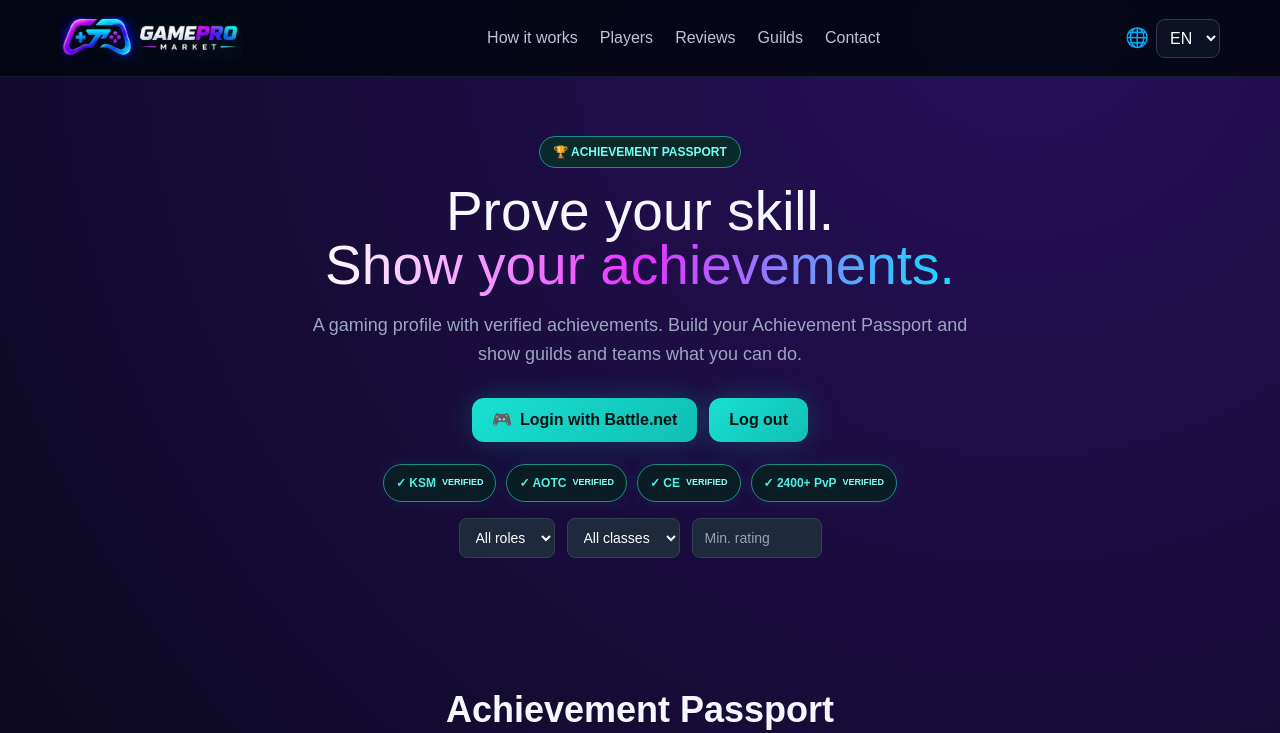
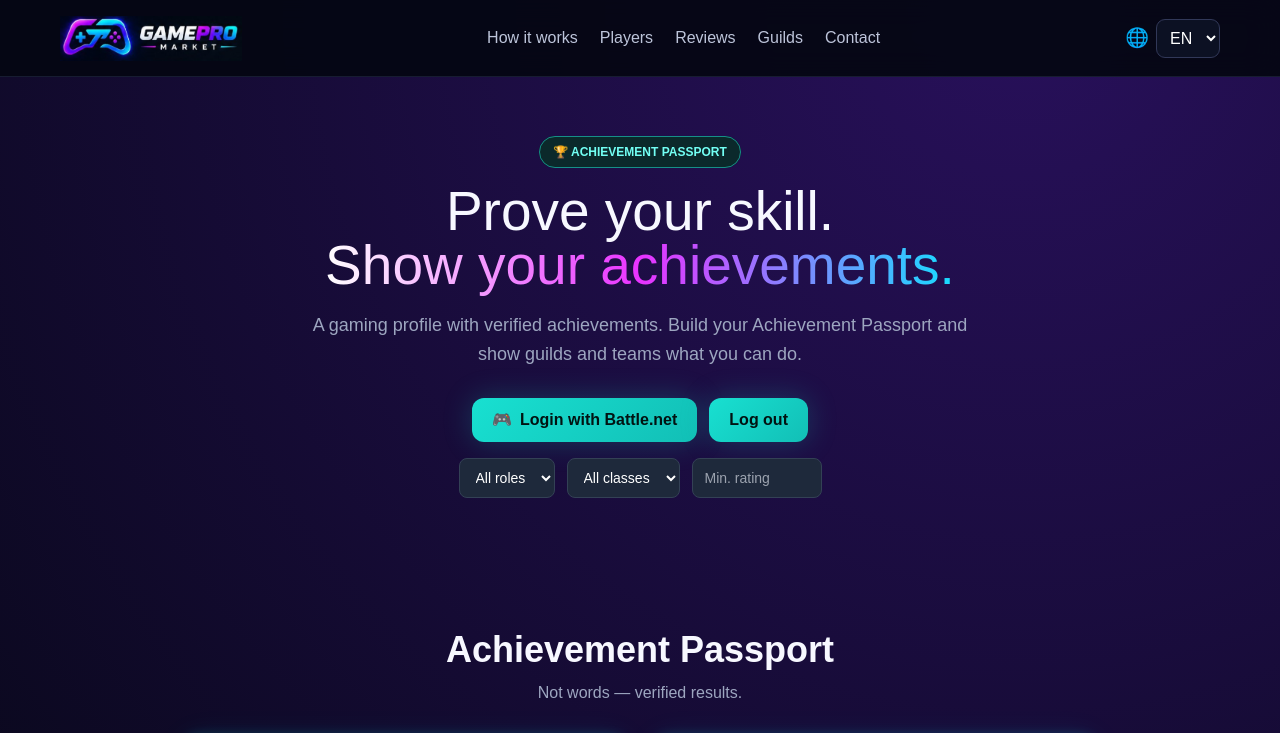
Before and after one commit to vesttrading/gamepro-market, a Next.js app: page / in a window 1280 px wide. Shown: the top 733 px of the page. Built offline with nearby package versions, Linux system fonts and the light colour scheme; no server answers.

Commit message:
Refactor button section for improved layout

```diff
--- a/app/page.tsx
+++ b/app/page.tsx
@@ -693,7 +693,7 @@ if (!battlenetId) {
         <span style={{color:"#72fff4",border:"1px solid #168f88",background:"#0b292b",padding:"8px 13px",borderRadius:99,fontSize:12,fontWeight:800}}>🏆 ACHIEVEMENT PASSPORT</span>
         <h1 style={{fontSize:"clamp(30px,5vw,55px)",lineHeight:.98,margin:"22px 0 18px"}}>{t.h1}<br/><span style={{background:"linear-gradient(90deg,#fff,#e832ff,#16ddff)",WebkitBackgroundClip:"text",color:"transparent"}}>{t.h2}</span></h1>
         <p style={{maxWidth:690,margin:"auto",color:"#9da6c0",fontSize:18,lineHeight:1.65}}>{t.intro}</p>
-        <div style={{marginTop:28,display:"flex",justifyContent:"center",gap:12,flexWrap:"wrap"}}><button style={btn} onClick={()=>signIn("battlenet",{callbackUrl:"/"}, { prompt: "login" })}><span>🎮</span> {t.login}</button><button style={btn} onClick={() => signOut({ callbackUrl: "/" })}>{t.logout}</button></div><div className="achievementRow" style={{marginTop:22,display:"flex",justifyContent:"center",gap:10,flexWrap:"wrap"}}>{["KSM","AOTC","CE","2400+ PvP"].map(x=><span key={x} className="achievementBadge">✓ {x} <b>VERIFIED</b></span>)}</div>
+        <div style={{marginTop:28,display:"flex",justifyContent:"center",gap:12,flexWrap:"wrap"}}><button style={btn} onClick={()=>signIn("battlenet",{callbackUrl:"/"}, { prompt: "login" })}><span>🎮</span> {t.login}</button><button style={btn} onClick={() => signOut({ callbackUrl: "/" })}>{t.logout}</button></div>
 
 
         <div style={{ marginTop: 16, display: "flex", gap: 12, justifyContent: "center", flexWrap: "wrap" }}>
```
